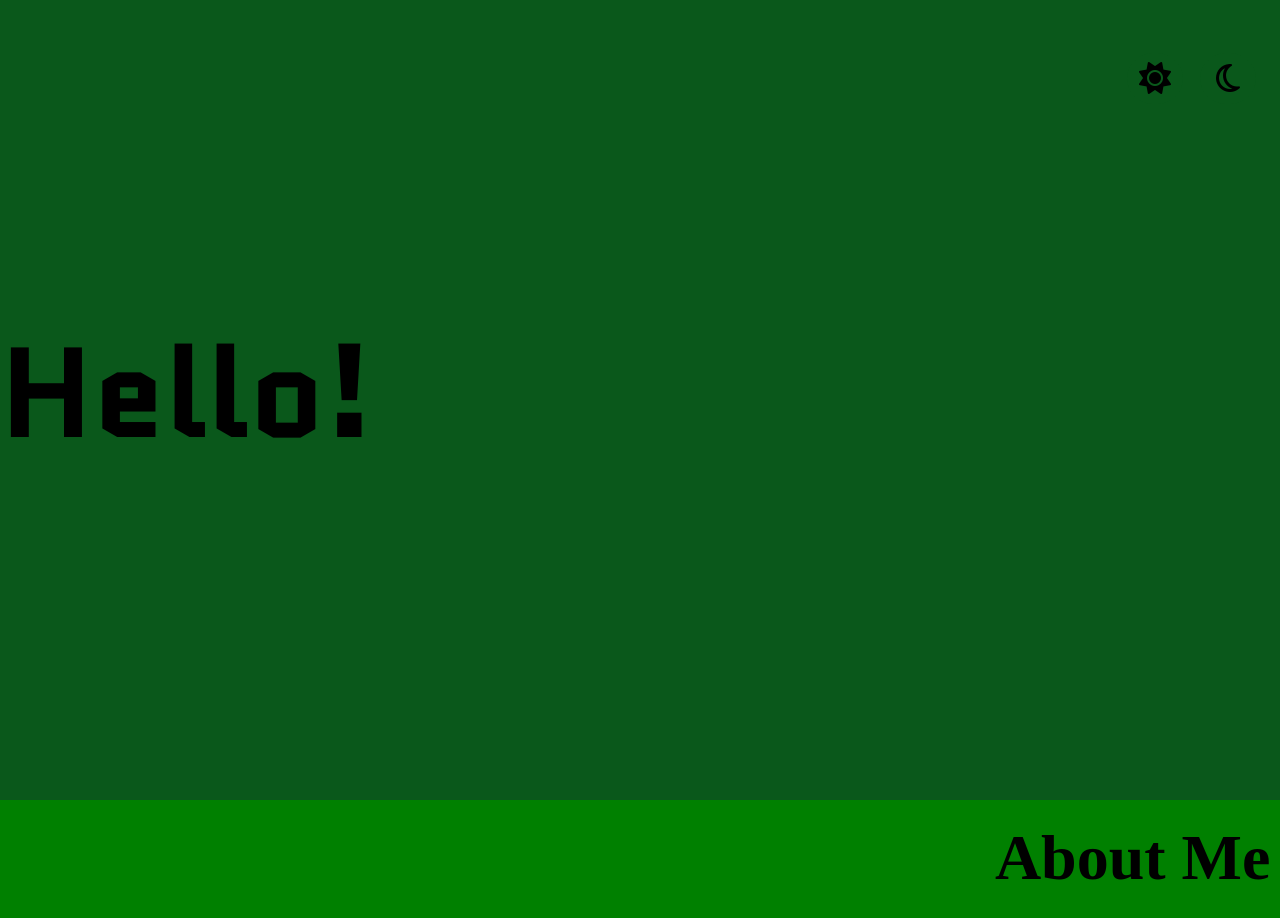
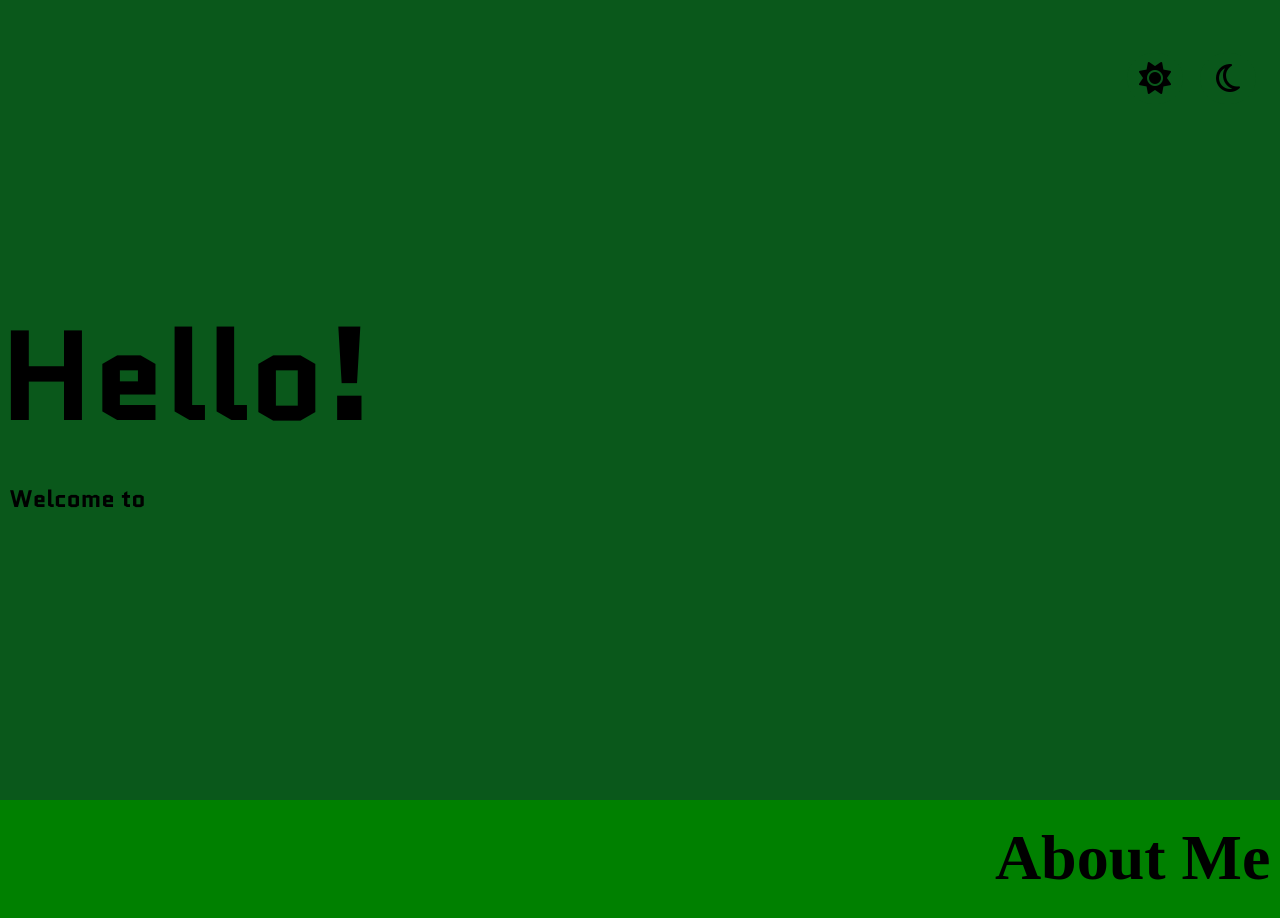
Before and after one commit to abhijithcodes/PortfolioWebsite, a SvelteKit app: page / in a window 1280 px wide. Shown: the top 918 px of the page. Built offline with nearby package versions, Linux system fonts and the light colour scheme.

Commit message:
Update Home.svelte
Adding blinking effect to intro text too

```diff
--- a/src/components/Home.svelte
+++ b/src/components/Home.svelte
@@ -2,12 +2,15 @@
     import DarkMode from "./DarkMode.svelte";
     import { onMount } from "svelte";
     import { isDark } from "./stores";
+    import { writable } from 'svelte/store';
 
-    let hello = "";
+    let hello = writable("");
     const hello_perm = "Hello!";
-    let intro = "";
+    let intro = writable("");
+    const intro_perm = "Welcome to my page...";
 
-    onMount(() => {
+    onMount(async() => {
+
         const body = document.querySelector('body');
 
         function toggleDarkMode() {
@@ -19,43 +22,39 @@
             }
         }
 
-
-    function blinking(index) {
-      let visible = true;
-      if (index >= hello_perm.length) {
+        async function blinking(index, sentence, op) {
+            if (index >= sentence.length) {
                 return;
             }
-        hello += hello_perm[index];
-    //   setInterval(() => {
-	// 		visible = !visible;
-	// 		cursor.style.opacity = visible ? "1" : "0";
-	// 	}, 50);
-
-      setTimeout(() => {
-        blinking(index + 1);
-      }, 1000);
+            op.update(value => value + sentence[index]);
+            await new Promise(resolve => setTimeout(resolve, 300));
+            return blinking(index + 1, sentence, op);
         }
 
-    blinking(0);
+        await blinking(0, hello_perm, hello);
+        await blinking(0, intro_perm, intro);
 
         // Call the function once on mount to set the initial mode
-
         toggleDarkMode();
-
-
         // Subscribe to changes in the store variable and update the mode accordingly
         isDark.subscribe(toggleDarkMode);
     });
+
 </script>
 
 
 <div class="home-container">
     <span class="box">
-        <h1> {hello} </h1>
+        <h1> {$hello} </h1>
     </span>
 
     <DarkMode/>
-    <h2> {intro}</h2>
+
+    <div>
+        <span class="box">
+        <h2> {$intro} </h2>
+        </span>
+    </div>
 </div>
 
 <style>
@@ -96,13 +95,27 @@
         height: 7rem;
         background: var(--font-color);
         display: inline-block;
-        animation: cursor-blink 0.5s 15;
+        animation: cursor-blink 0.5s 5;
         opacity: 0;
     }
     .box h1 {
         display: flex;
         align-items: center;
         gap: 2px;
+    }
+    .box h2 {
+        display: flex;
+        align-items: center;
+        gap: 2px;
+    }
+    .box h2::after {
+        content: "";
+        width: 0.25rem;
+        height: 1.5rem;
+        background: var(--font-color);
+        display: inline-block;
+        animation: cursor-blink 0.5s 10 4s;
+        opacity: 0;
     }
     @keyframes cursor-blink {
         0% {
```
Lines whose indentation alone changed are shown as unchanged.
